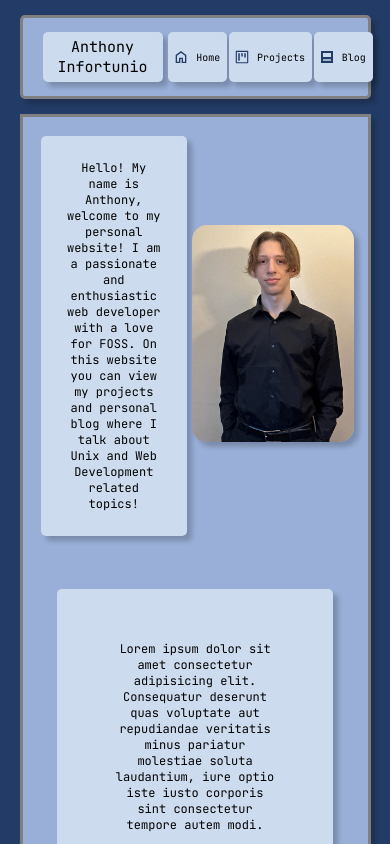
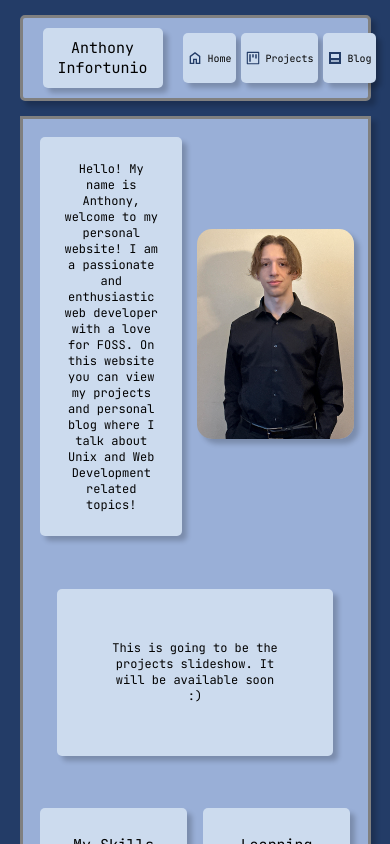
Before and after one commit to AnthonyGleason/Portfolio-Site, a React (Create React App) app: page / in a window 390 px wide. Shown: the top 844 px of the page. Built offline with nearby package versions, Linux system fonts and the light colour scheme.

Commit message:
fix nav positioning for mobile devices

```diff
--- a/src/components/App.tsx
+++ b/src/components/App.tsx
@@ -24,7 +24,7 @@ export default function App(){
         <img className='greeting-img' src={greetingImg} alt='me' />
       </div>
       <div className='about-me'>
-        <div className='about-me-text'>Lorem ipsum dolor sit amet consectetur adipisicing elit. Consequatur deserunt quas voluptate aut repudiandae veritatis minus pariatur molestiae soluta laudantium, iure optio iste iusto corporis sint consectetur tempore autem modi.</div>
+        <div className='about-me-text'>This is going to be the projects slideshow. It will be available soon :)</div>
       </div>
       <div className='skills'>
         <div className='skills-title'>My Skills</div>
--- a/src/styles/App.css
+++ b/src/styles/App.css
@@ -12,6 +12,7 @@
   grid-template-columns: 1fr 1fr;
   justify-items: flex-end;
   padding: 10px;
+  gap: 10px;
 }
 .greeting-img{
   align-self: center;
--- a/src/styles/Nav.css
+++ b/src/styles/Nav.css
@@ -14,12 +14,11 @@
 }
 .nav-buttons{
   display: flex;
-  height: 100%;
+  align-items: center;
+  justify-content: flex-end;
+  margin: 10px;
+  gap: 5px;
   width: 100%;
-  max-width: 500px;
-  justify-content: space-around;
-  align-items: center;
-  margin-right: 5px;
 }
 .nav-buttons img{
   width: 50%;
@@ -31,7 +30,6 @@
   background-color: var(--colord);
   display: flex;
   width: max-content;
-  padding: 5px;
   height: 50px;
   align-items: center;
   justify-content: center;
@@ -39,6 +37,8 @@
   gap: 5px;
   border-radius: 5px;
   box-shadow: 5px 5px 5px 0px rgba(0,0,0,0.2);
+  padding-left:4px;
+  padding-right: 4px;
 }
 .home-wrapper:hover,
 .projects-wrapper:hover,
@@ -52,7 +52,6 @@
   display: flex;
   justify-content: center;
   align-items: center;
-  padding: 2px;
 }
 @media screen and (max-width:700px) {
   .nav-buttons *{
@@ -76,11 +75,12 @@
   border-radius: 5px;
   padding: 20px;
   align-self: center;
-  max-height: 50px;
+  max-height: 60px;
+  height: max-content;
 }
 .nav-title:hover{
   cursor: pointer;
-  transform: rotate(5deg);
+  transform: rotate(2deg);
 }
 @media screen and (max-width:700px) {
   .nav-title{
```
